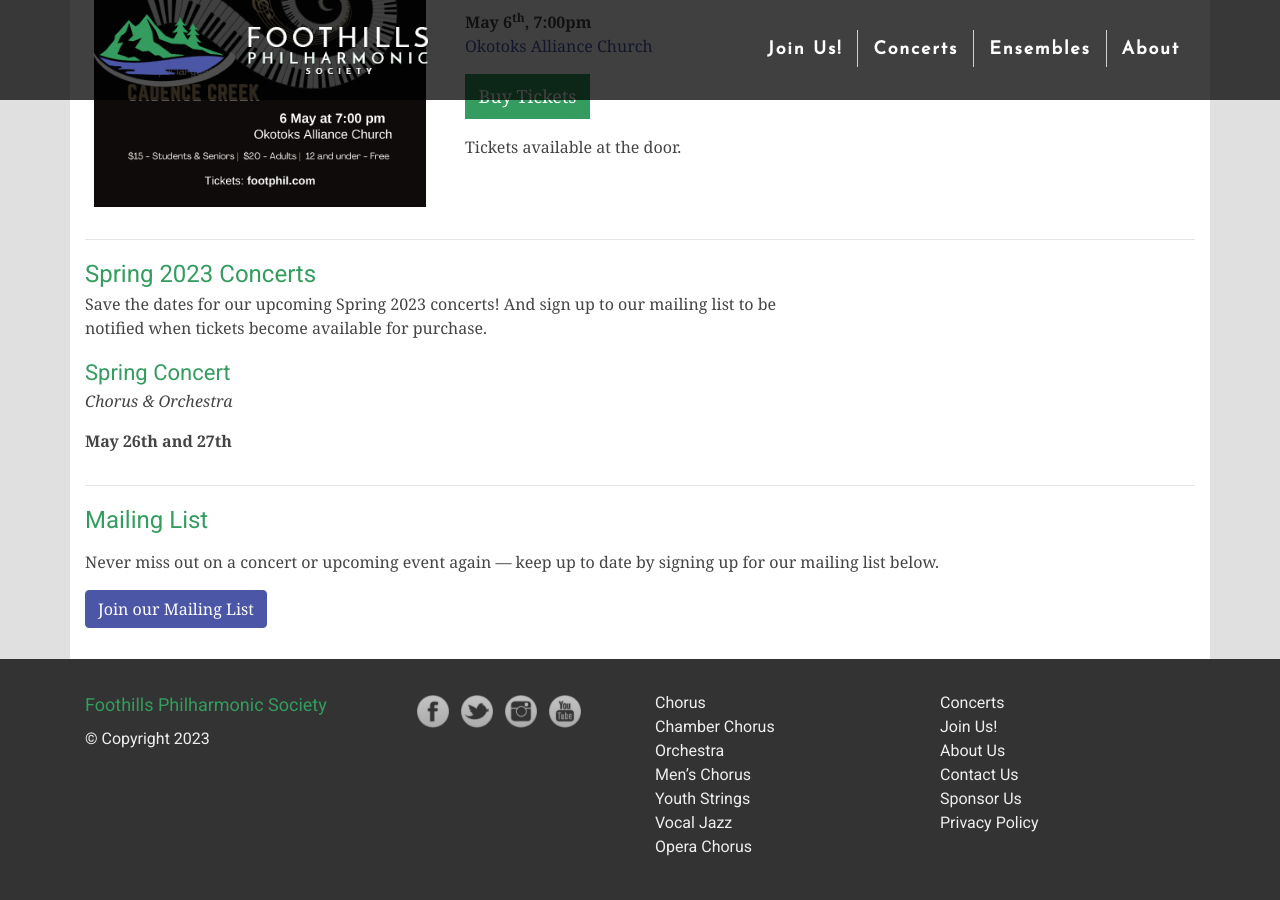
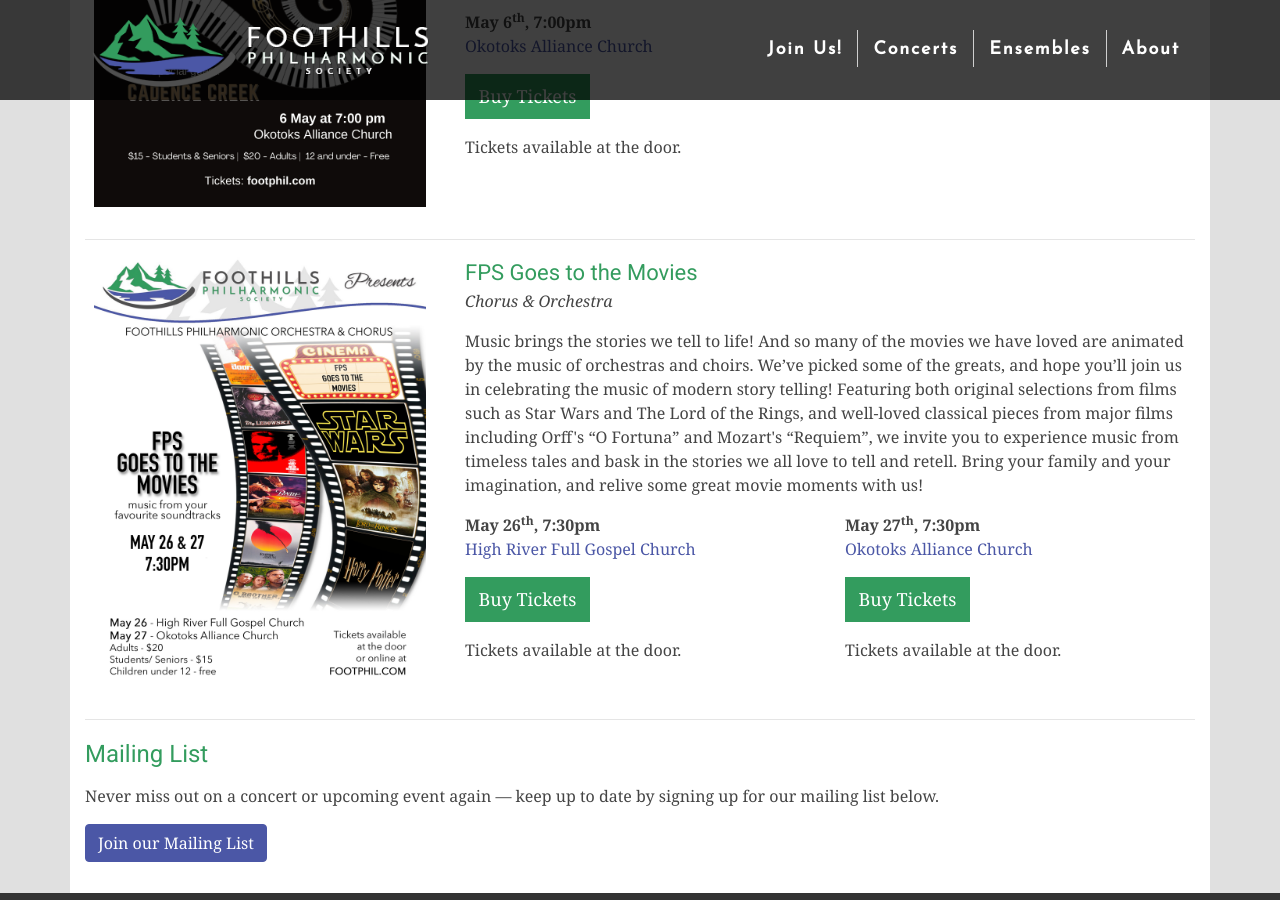
Before and after one commit to percyhanna/fps, a Jekyll site: the page built from concerts/index.html, in a window 1280 px wide and 900 px high, scrolled down 399 px. Built offline with Jekyll 4.4.1, drawn with Linux system fonts in a browser that asks for light colours; nearby versions of some CDN libraries; Markdown is read by kramdown in place of the engine named in the settings; before the commit the page ends 1274 px from its top, so only the background shows below that.

Commit message:
Add FPS goes to the movies

```diff
--- a/concerts/index.html
+++ b/concerts/index.html
@@ -79,20 +79,91 @@
 <hr />
 
 <div class="row">
-  <div class="col-12 col-md-8">
-    <h2 class="tight">Spring 2023 Concerts</h2>
+  <div class="col-md-4 col-12">
+    <p class="content-image large">
+      <a
+        href="https://www.eventbrite.com/cc/fps-goes-to-the-movies-2101439"
+        target="_blank"
+        ><img
+          src="/images/concerts/2023-spring/fps-goes-to-the-movies-poster.jpg"
+          alt="FPS Goes to the Movies"
+        />
+      </a>
+    </p>
+  </div>
+
+  <div class="col-md-8 col-12">
+    <h3 class="tight">
+      <a
+        href="https://www.eventbrite.com/cc/fps-goes-to-the-movies-2101439"
+        target="_blank"
+        >FPS Goes to the Movies
+      </a>
+    </h3>
 
     <p>
-      Save the dates for our upcoming Spring 2023 concerts! And sign up to our
-      mailing list to be notified when tickets become available for purchase.
+      <em>Chorus &amp; Orchestra</em>
+    </p>
+
+    <p>
+      Music brings the stories we tell to life! And so many of the movies we
+      have loved are animated by the music of orchestras and choirs. We’ve
+      picked some of the greats, and hope you’ll join us in celebrating the
+      music of modern story telling! Featuring both original selections from
+      films such as Star Wars and The Lord of the Rings, and well-loved
+      classical pieces from major films including Orff's “O Fortuna” and
+      Mozart's “Requiem”, we invite you to experience music from timeless tales
+      and bask in the stories we all love to tell and retell. Bring your family
+      and your imagination, and relive some great movie moments with us!
     </p>
 
     <div class="row">
-      <div class="col-12 col-md-6">
-        <h3 class="tight">Spring Concert</h3>
-        <p><em>Chorus &amp; Orchestra</em></p>
+      <div class="col-md-6 col-12">
+        <p>
+          <strong>May 26<sup>th</sup>, 7:30pm</strong>
+          <br />
+          <a
+            href="https://www.google.com/maps/place/High+River+Full+Gospel+Church/@50.5745712,-113.8392089,15z/data=!4m2!3m1!1s0x0:0xd501b8eadaeab694?sa=X&ved=2ahUKEwjd3ZSg2bn0AhU3JjQIHTWZDA4Q_BJ6BAhCEAU"
+            target="_blank"
+            >High River Full Gospel Church</a
+          >
+        </p>
 
-        <p><strong>May 26th and 27th</strong></p>
+        <p>
+          <a
+            class="link-button"
+            href="https://www.eventbrite.ca/e/624146096777"
+            target="_blank"
+          >
+            Buy Tickets
+          </a>
+        </p>
+
+        <p>Tickets available at the door.</p>
+      </div>
+
+      <div class="col-md-6 col-12">
+        <p>
+          <strong>May 27<sup>th</sup>, 7:30pm</strong>
+          <br />
+          <a
+            href="https://www.google.ca/maps/place/Okotoks+Alliance+Church/@50.7508584,-113.9767135,15z/data=!4m5!3m4!1s0x0:0x879787dbcf97e8d!8m2!3d50.7508584!4d-113.9767135"
+            target="_blank"
+            >Okotoks Alliance Church</a
+          >
+        </p>
+
+        <p>
+          <a
+            class="link-button"
+            href="https://www.eventbrite.ca/e/624142546157"
+            target="_blank"
+          >
+            Buy Tickets
+          </a>
+        </p>
+
+        <p>Tickets available at the door.</p>
       </div>
     </div>
   </div>
```
Also changed, not shown: images/concerts/2023-spring/fps-goes-to-the-movies-banner.jpg (added), images/concerts/2023-spring/fps-goes-to-the-movies-collection.jpg (added), images/concerts/2023-spring/fps-goes-to-the-movies-poster.jpg (added).
